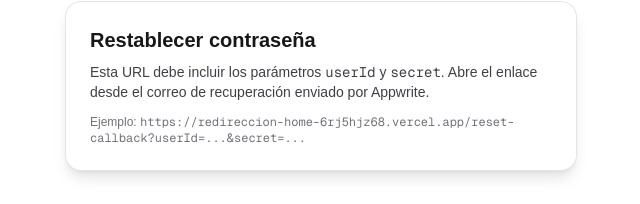
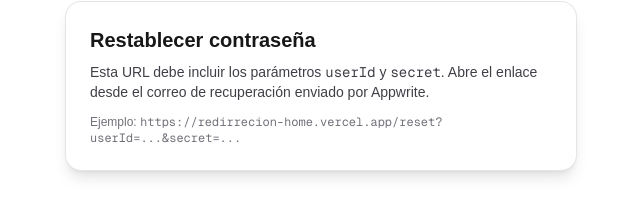
Before and after one commit to cristhianDavidOrbes/redirrecion_home, a Next.js app: page / in a window 1280 px wide. Shown: the part 314-518 px from the top of the page, without its empty margins (319-959 px from the left). Built offline with nearby package versions, Linux system fonts and the light colour scheme.

Commit message:
correcion de comillas

```diff
--- a/src/app/reset/ResetBridge.tsx
+++ b/src/app/reset/ResetBridge.tsx
@@ -11,22 +11,19 @@ import { useSearchParams } from 'next/navigation';
  */
 const SCHEME = 'casa_segura'; // coincide con <data android:scheme="casa_segura" android:host="reset" />
 const PKG = 'com.example.flutter_seguridad_en_casa';
-const HOSTTXT = 'redireccion-home-6rj5hjz68.vercel.app';
+const HOSTTXT = 'redirrecion-home.vercel.app';
 
 export default function ResetCallbackPage() {
   const params = useSearchParams();
 
-  // Appwrite añade estos query params a la Recovery URL
   const userId = params.get('userId');
   const secret = params.get('secret');
 
-  // Deep link principal a la app nativa: casa_segura://reset?userId=...&secret=...
   const deepLink = useMemo(() => {
     if (!userId || !secret) return null;
     return `${SCHEME}://reset?userId=${encodeURIComponent(userId)}&secret=${encodeURIComponent(secret)}`;
   }, [userId, secret]);
 
-  // Fallback intent:// para Chrome/Android
   const intentLink = useMemo(() => {
     if (!userId || !secret) return null;
     return `intent://reset?userId=${encodeURIComponent(userId)}&secret=${encodeURIComponent(
@@ -43,15 +40,12 @@ export default function ResetCallbackPage() {
     const isAndroid = ua.includes('android');
     const isChrome = ua.includes('chrome');
 
-    // 1) En Android/Chrome usamos intent://
     if (isAndroid && isChrome && intentLink) {
       window.location.replace(intentLink);
     } else {
-      // 2) En el resto: intentamos directamente el esquema
       window.location.replace(deepLink);
     }
 
-    // Si la página sigue visible después de 1.5s, mostramos fallback
     const t = setTimeout(() => {
       if (!document.hidden) setShowFallback(true);
     }, 1500);
@@ -77,7 +71,7 @@ export default function ResetCallbackPage() {
             </p>
             <p className="text-xs mt-3 text-zinc-500">
               Ejemplo:{' '}
-              <code className="font-mono">https://{HOSTTXT}/reset-callback?userId=...&amp;secret=...</code>
+              <code className="font-mono">https://{HOSTTXT}/reset?userId=...&amp;secret=...</code>
             </p>
           </>
         ) : (
@@ -104,11 +98,11 @@ export default function ResetCallbackPage() {
                   <li>Verifica que la app esté instalada.</li>
                   <li>
                     En Android, el esquema <code className="font-mono">{SCHEME}://</code> y el{' '}
-                    <code className="font-mono">host="reset"</code> deben existir en tu AndroidManifest.
+                    <code className="font-mono">host=&quot;reset&quot;</code> deben existir en tu AndroidManifest.
                   </li>
                   <li>
                     En Appwrite, la <em>Recovery URL</em> debe ser{' '}
-                    <code className="font-mono">https://{HOSTTXT}/reset-callback</code>.
+                    <code className="font-mono">https://{HOSTTXT}/reset</code>.
                   </li>
                 </ul>
               </div>
```
